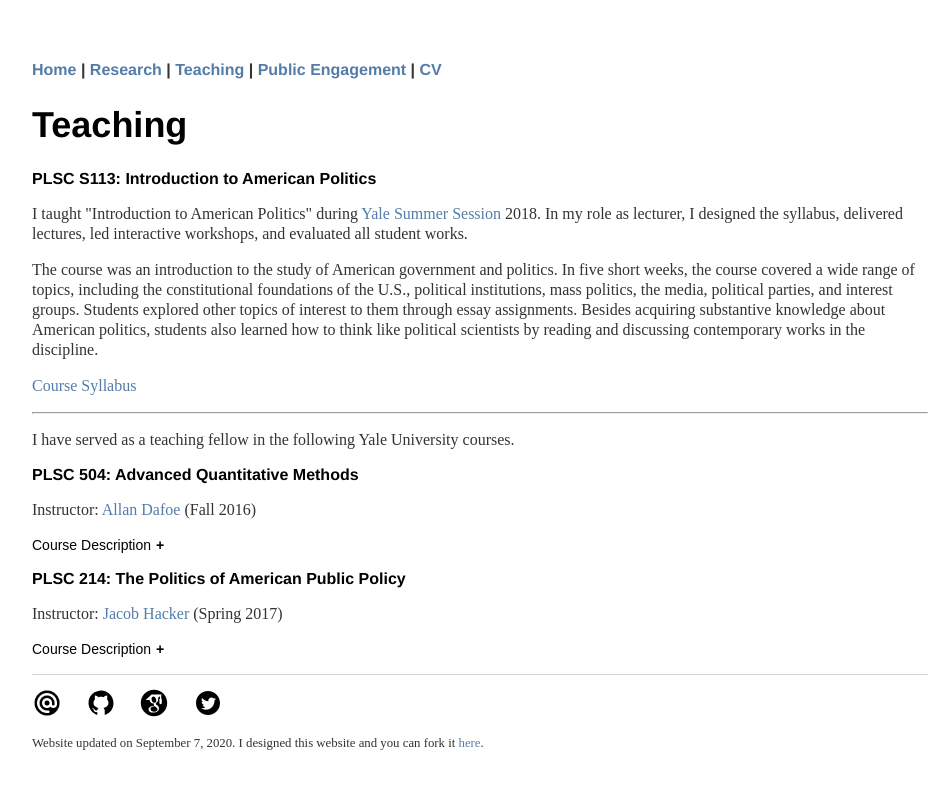
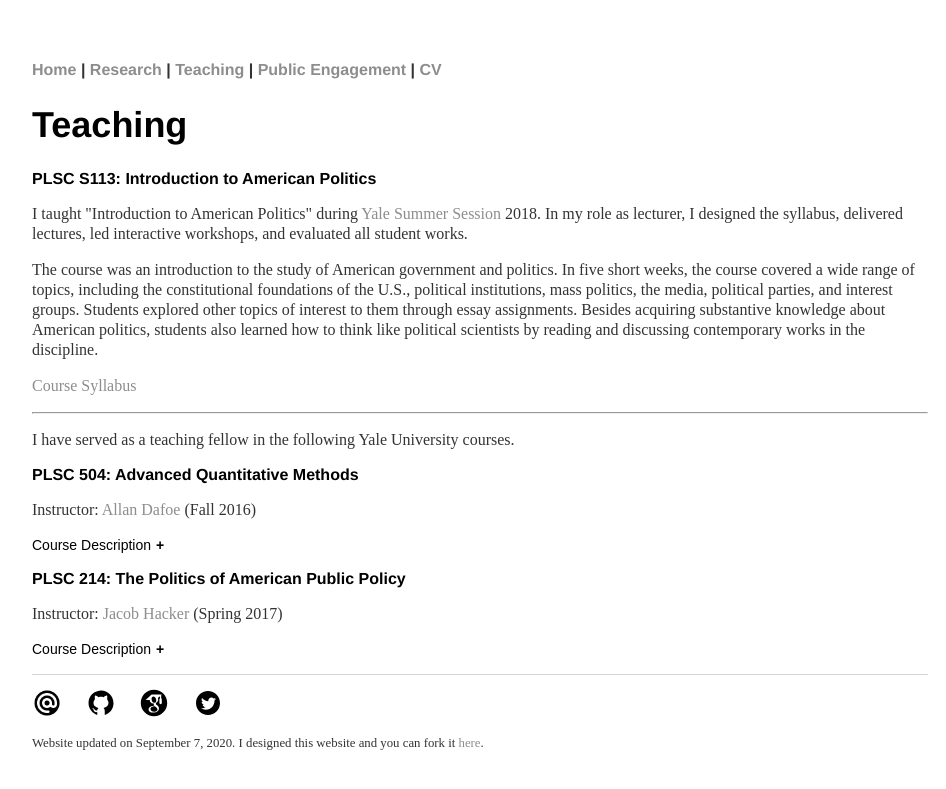
Before and after one commit to morganlivingston/baobaofzhang.github.io, a Jekyll site: the page built from teaching.html, in a window 1280 px wide. Shown: the top 789 px of the page, without its empty margins (160-1106 px from the left). Built offline with Jekyll 4.4.1, drawn with Linux system fonts in a browser that asks for light colours.

Commit message:
Change font color

```diff
--- a/css/main.css
+++ b/css/main.css
@@ -1,6 +1,6 @@
 body { margin: 60px auto; width: 70%; }
 
-a { text-decoration: none; color: #537CA9; }
+a { text-decoration: none; color: #8D8D8D; }
 a:hover { text-decoration: underline; }
 
 p, ul { font-size: 1em; line-height: 1.25em; color: #333; }
```
